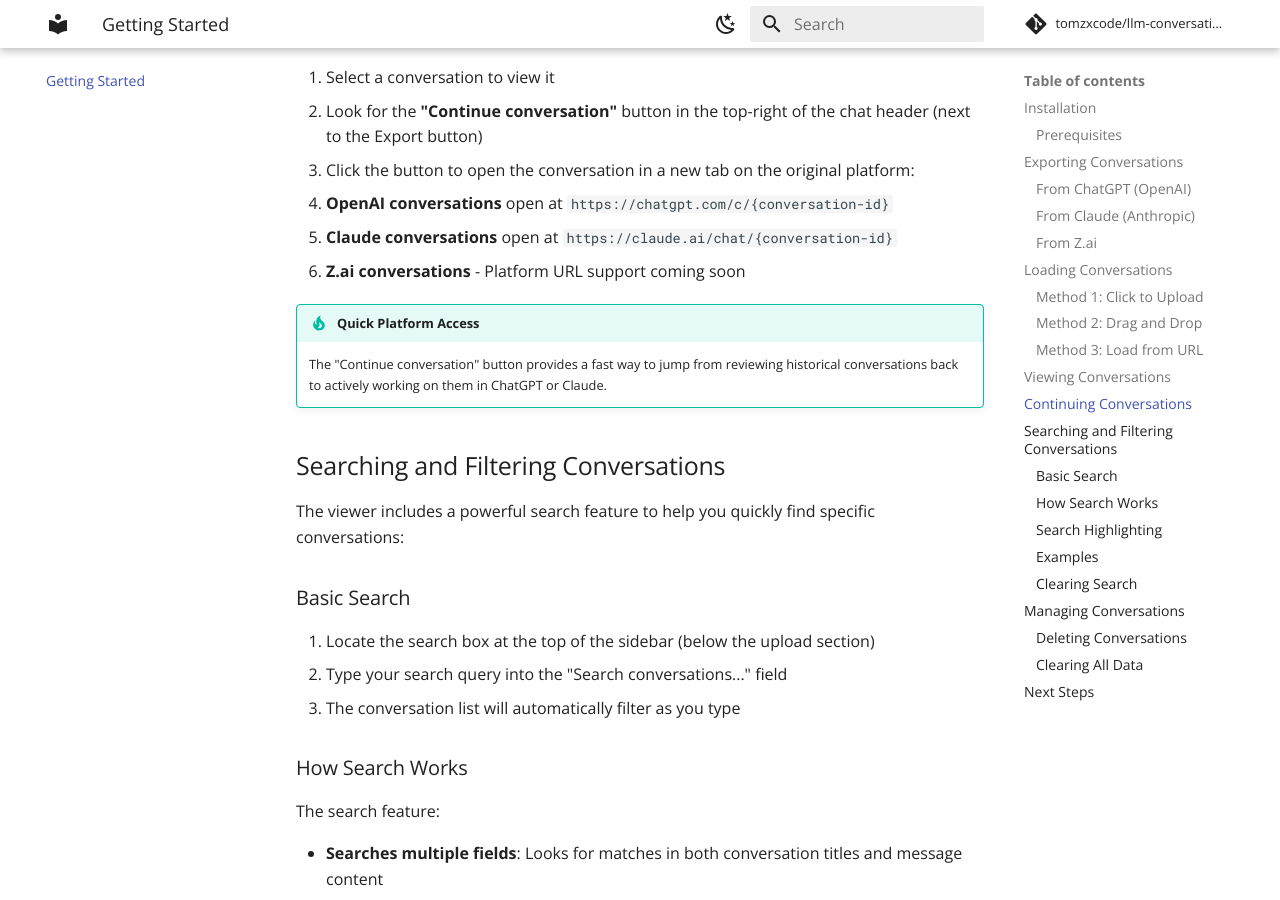
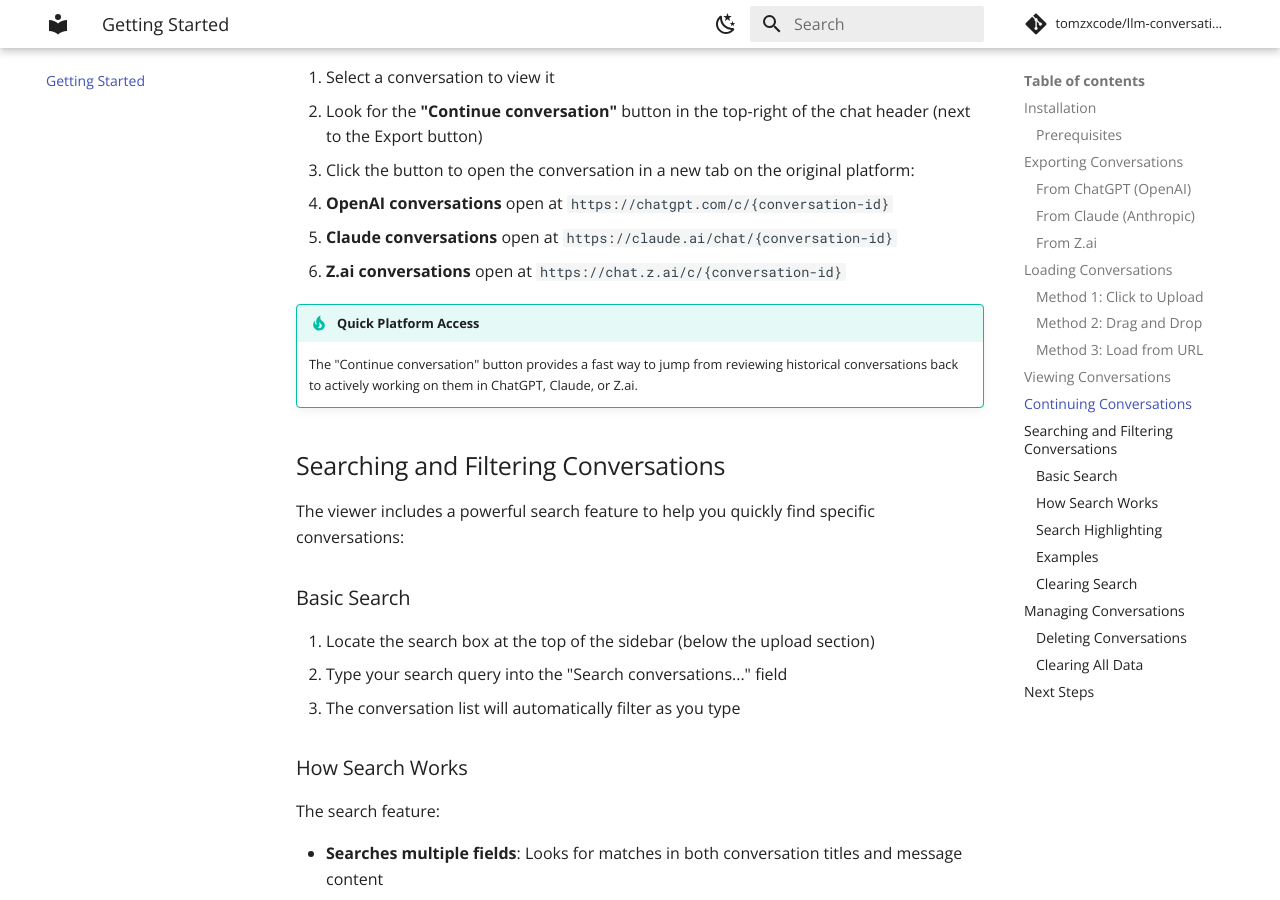
Before and after one commit to TomzxCode/llm-conversations-viewer, an MkDocs documentation site: the page built from docs/getting-started.md, in a window 1280 px wide and 900 px high, scrolled down 2841 px. Built offline with MkDocs 1.6.1 and Material for MkDocs 9.7.7, drawn with Linux system fonts in a browser that asks for light colours; comment, search, counter and statistics services are not loaded.

Commit message:
Add support for "continue conversation" for Z.ai

```diff
--- a/docs/getting-started.md
+++ b/docs/getting-started.md
@@ -96,10 +96,10 @@
 3. Click the button to open the conversation in a new tab on the original platform:
    - **OpenAI conversations** open at `https://chatgpt.com/c/{conversation-id}`
    - **Claude conversations** open at `https://claude.ai/chat/{conversation-id}`
-   - **Z.ai conversations** - Platform URL support coming soon
+   - **Z.ai conversations** open at `https://chat.z.ai/c/{conversation-id}`
 
 !!! tip "Quick Platform Access"
-    The "Continue conversation" button provides a fast way to jump from reviewing historical conversations back to actively working on them in ChatGPT or Claude.
+    The "Continue conversation" button provides a fast way to jump from reviewing historical conversations back to actively working on them in ChatGPT, Claude, or Z.ai.
 
 ## Searching and Filtering Conversations
 
```
Also changed, not shown: README.md (+1 -1 lines), 1 other file.
